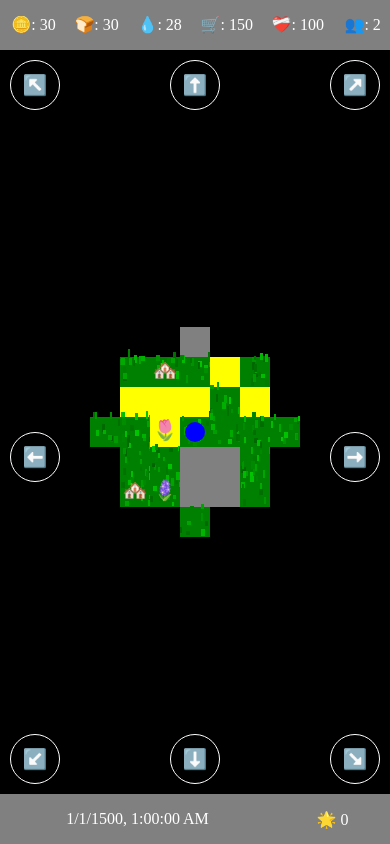
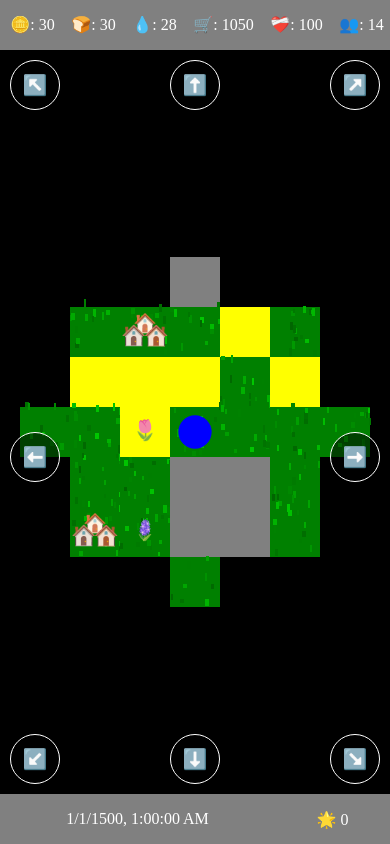
Before and after one commit to mrmartuz/game-onspot-01, a plain HTML site: page index.html in a window 390 px wide. Drawn offline with Linux system fonts and the light colour scheme.

Commit message:
feat(game): enhance game variables, rendering, and dialog styles
- Added multiple roles with bonuses to the gameState for improved gameplay dynamics.
- Updated tile rendering to use dynamic sprite sizes based on gameState for better visual consistency.
- Improved game dialog styles for better positioning, scrolling, and overall responsiveness.

```diff
--- a/game_variables.js
+++ b/game_variables.js
@@ -21,6 +21,18 @@
     carts: 0,
     group: [
         {role: 'explorer', bonus: {discovery: 0.2}},
+        {role: 'carrier', bonus: {carry: 0.2}},
+        {role: 'explorer', bonus: {discovery: 0.2}},
+        {role: 'carrier', bonus: {carry: 0.2}},
+        {role: 'explorer', bonus: {discovery: 0.2}},
+        {role: 'carrier', bonus: {carry: 0.2}},
+        {role: 'explorer', bonus: {discovery: 0.2}},
+        {role: 'carrier', bonus: {carry: 0.2}},
+        {role: 'explorer', bonus: {discovery: 0.2}},
+        {role: 'carrier', bonus: {carry: 0.2}},
+        {role: 'explorer', bonus: {discovery: 0.2}},
+        {role: 'carrier', bonus: {carry: 0.2}},
+        {role: 'explorer', bonus: {discovery: 0.2}},
         {role: 'carrier', bonus: {carry: 0.2}}
     ],
     discoverPoints: 0,
@@ -31,7 +43,10 @@
     moveDuration: 0,
     moveDx: 0,
     moveDy: 0,
-    tileSize: 30,
+    tileSize: 50,
+    spriteSizeLocation: 40,
+    spriteSizeEntity: 24,
+    spriteSizeFlora: 20,
     offsetX: 0,
     offsetY: 0,
     last_consume_time: Date.now()
--- a/rendering.js
+++ b/rendering.js
@@ -51,15 +51,15 @@
             }
 
             if (tile.flora_type !== 'none') {
-                ctx.font = '20px serif';
+                ctx.font = `${gameState.spriteSizeFlora}px serif`;
                 ctx.fillText(getEmojiForFlora(tile.flora_type), drawX + gameState.tileSize / 2, drawY + gameState.tileSize / 2);
             }
             if (tile.location !== 'none') {
-                ctx.font = '20px serif';
+                ctx.font = `${gameState.spriteSizeLocation}px serif`;
                 ctx.fillText(getEmojiForLocation(tile.location), drawX + gameState.tileSize / 2, drawY + gameState.tileSize / 2);
             }
             if (tile.entity !== 'none') {
-                ctx.font = '24px serif';
+                ctx.font = `${gameState.spriteSizeEntity}px serif`;
                 ctx.fillText(getEmojiForEntity(tile.entity), drawX + gameState.tileSize / 2, drawY + gameState.tileSize / 2);
             }
         }
--- a/styles.css
+++ b/styles.css
@@ -163,11 +163,15 @@
 
 /* New styles for dialog */
 #game-dialog {
+    position: fixed;
     width: 50%;
-    max-height: 80%;
-    top: 50%;
+    max-height: calc(100vh - 100px);
+    /* Account for status bar (50px) and some padding */
+    top: 60px;
+    /* Start below the status bar */
     left: 50%;
-    transform: translate(-50%, -50%);
+    transform: translateX(-50%);
+    /* Center horizontally only */
     background: gray;
     color: white;
     border: 2px solid white;
@@ -177,10 +181,15 @@
     text-align: left;
     font-family: 'Segoe UI', Tahoma, Geneva, Verdana, sans-serif;
     overflow-y: auto;
+    /* Enable vertical scrolling */
+    padding: 20px;
+    box-sizing: border-box;
+    /* Ensure padding doesn't increase size */
 }
 
 #game-dialog .dialog-content {
-    width: 90%;
+    width: 100%;
+    /* Adjusted to fill dialog width */
     display: flex;
     flex-direction: column;
     align-items: center;
@@ -194,6 +203,7 @@
 #game-dialog div {
     width: 100%;
     margin-bottom: 60px;
+    /* Reduced to avoid excessive spacing */
     display: flex;
     justify-content: center;
     align-items: center;
```
